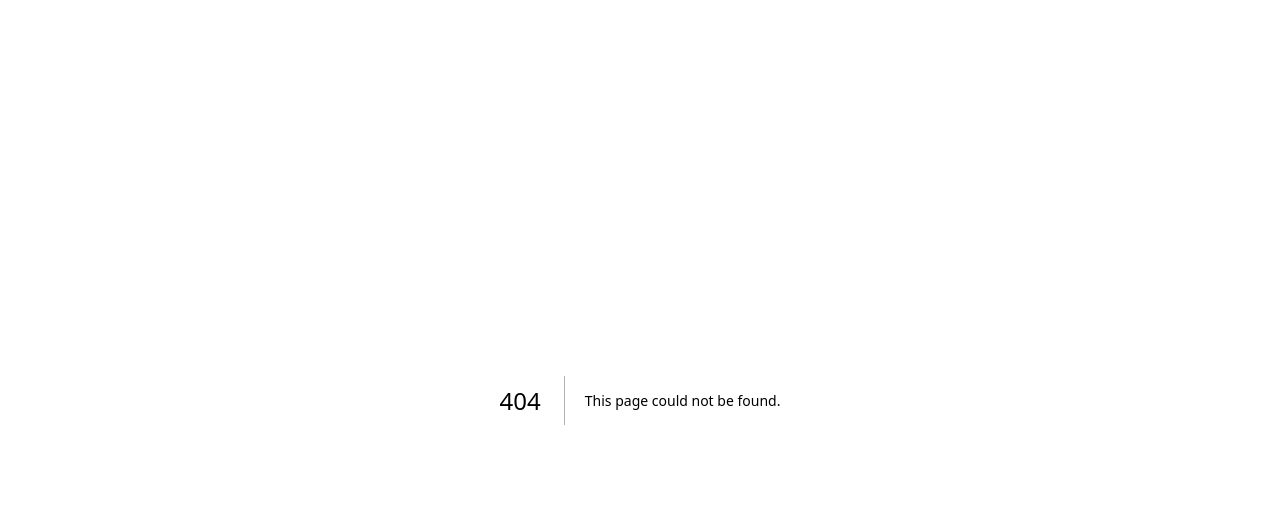
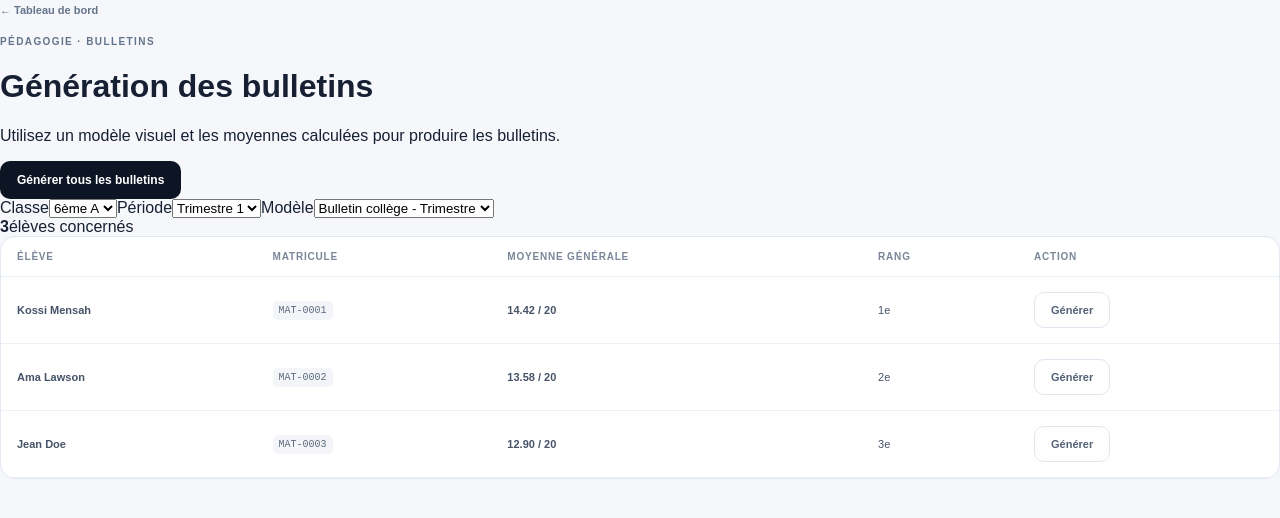
Before and after one commit to anamaherbert1-glitch/School-management-conik, a Next.js app in the folder apps/web/: page /bulletins in a window 1280 px wide. Before the commit this address had no page. Shown: the top 518 px of the page. Built offline with nearby package versions, Linux system fonts and the light colour scheme.

Commit message:
feat: add bulletin generation workspace

```diff
--- /dev/null
+++ b/apps/web/app/bulletins/page.tsx
@@ -0,0 +1,16 @@
+'use client'
+
+import { useState } from 'react'
+
+type Student={id:string;name:string;number:string;average:number;rank:number}
+const demo:Student[]=[{id:'1',name:'Kossi Mensah',number:'MAT-0001',average:14.42,rank:1},{id:'2',name:'Ama Lawson',number:'MAT-0002',average:13.58,rank:2},{id:'3',name:'Jean Doe',number:'MAT-0003',average:12.9,rank:3}]
+
+export default function BulletinsPage(){const [className,setClassName]=useState('6ème A'),[period,setPeriod]=useState('Trimestre 1'),[students,setStudents]=useState(demo),[status,setStatus]=useState(''),[selected,setSelected]=useState<Student|null>(null)
+ const generate=()=>{setStatus(`✓ ${students.length} bulletin(s) généré(s) avec le modèle sélectionné.`)}
+ const one=(s:Student)=>{setSelected(s);setStatus(`✓ Bulletin de ${s.name} prêt à être généré.`)}
+ return <main className="bulletins-page"><header className="grades-header"><div><a className="back-link" href="/dashboard">← Tableau de bord</a><p className="eyebrow">PÉDAGOGIE · BULLETINS</p><h1>Génération des bulletins</h1><p>Utilisez un modèle visuel et les moyennes calculées pour produire les bulletins.</p></div><button className="student-primary" onClick={generate}>Générer tous les bulletins</button></header>
+ <section className="grade-filters"><label>Classe<select value={className} onChange={e=>setClassName(e.target.value)}><option>6ème A</option><option>6ème B</option><option>5ème A</option></select></label><label>Période<select value={period} onChange={e=>setPeriod(e.target.value)}><option>Trimestre 1</option><option>Trimestre 2</option><option>Trimestre 3</option></select></label><label>Modèle<select><option>Bulletin collège - Trimestre</option></select></label><div className="bulletin-summary"><b>{students.length}</b><span>élèves concernés</span></div></section>
+ {status&&<div className="grade-message">{status}</div>}
+ <section className="students-table-wrap"><table><thead><tr><th>Élève</th><th>Matricule</th><th>Moyenne générale</th><th>Rang</th><th>Action</th></tr></thead><tbody>{students.map(s=><tr key={s.id}><td><b>{s.name}</b></td><td><code>{s.number}</code></td><td><strong>{s.average.toFixed(2)} / 20</strong></td><td>{s.rank}e</td><td><button className="student-secondary" onClick={()=>one(s)}>Générer</button></td></tr>)}</tbody></table></section>
+ {selected&&<div className="modal-backdrop" onMouseDown={e=>e.currentTarget===e.target&&setSelected(null)}><section className="student-modal bulletin-preview"><header><div><p className="eyebrow">APERÇU</p><h2>Bulletin — {selected.name}</h2></div><button className="modal-close" onClick={()=>setSelected(null)}>×</button></header><div className="mini-paper"><div className="paper-school">NOM DE L'ÉTABLISSEMENT</div><h3>BULLETIN SCOLAIRE</h3><p><b>Élève :</b> {selected.name} · <b>Classe :</b> {className}</p><p><b>Période :</b> {period}</p><hr/><p>Résultats par matière — données issues des calculs de moyennes</p><h3>Moyenne générale : {selected.average.toFixed(2)} / 20</h3><p>Rang : {selected.rank}e</p></div><footer><button className="student-secondary" onClick={()=>setSelected(null)}>Fermer</button><button className="student-primary" onClick={()=>setStatus(`✓ Bulletin individuel de ${selected.name} généré.`)}>Générer le bulletin</button></footer></section></div>}
+ </main>}
```
